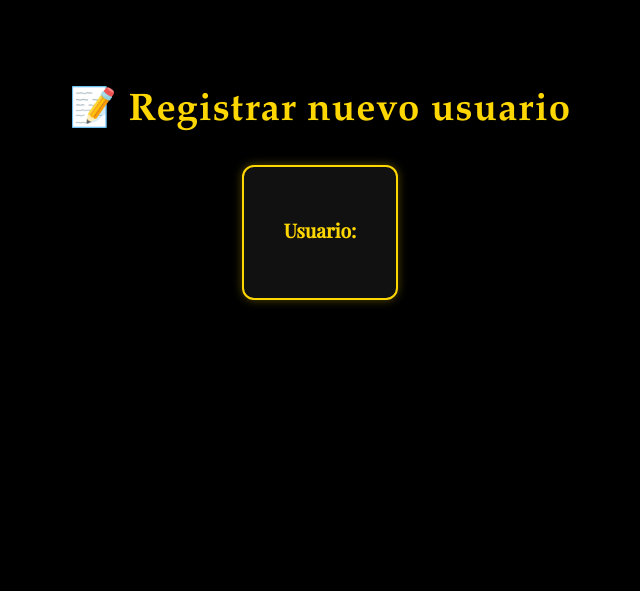
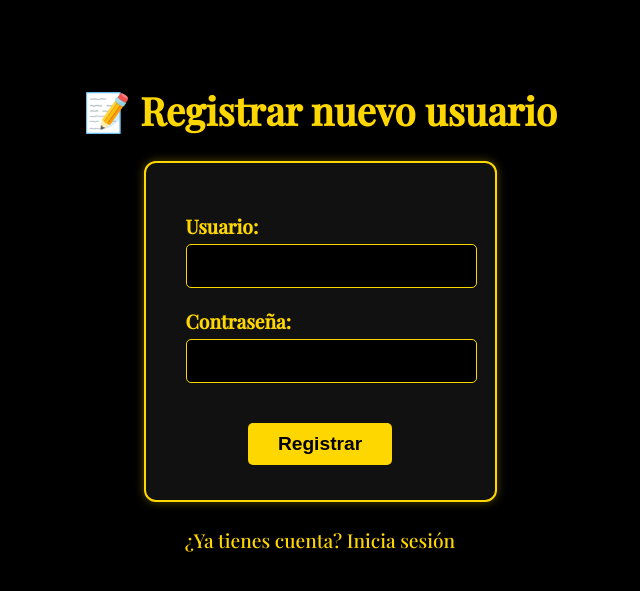
Before and after one commit to phoenixgabba/Agenda-Citas, a Flask app: page /register in a window 1280 px wide. Shown: the top 591 px of the page, without its empty margins (320-960 px from the left). Run offline with Flask 3, Linux system fonts and the light colour scheme.

Commit message:
Actualizar register.html

```diff
--- a/templates/register.html
+++ b/templates/register.html
@@ -13,13 +13,6 @@
             text-align: center;
             padding: 50px;
             font-size: 1.2em;
-        }
-        .titulo-gotico {
-            font-family: "Old English Text MT", "Palatino Linotype", "Lucida Blackletter", serif;
-            font-size: 2em;
-            font-weight: bold;
-            margin-bottom: 30px;
-            letter-spacing: 1px;
         }
         form {
             display: inline-block;
@@ -86,8 +79,29 @@
 </head>
 <body>
 
-    <h1 class="titulo-gotico">📝 Registrar nuevo usuario</h1>
+    <h1>📝 Registrar nuevo usuario</h1>
 
     <form action="/register" method="POST">
         <div class="form-group">
             <label for="usuario">Usuario:</label>
+            <input type="text" id="usuario" name="usuario" required />
+        </div>
+        <div class="form-group">
+            <label for="contrasena">Contraseña:</label>
+            <input type="password" id="contrasena" name="contrasena" required />
+        </div>
+        <button type="submit">Registrar</button>
+    </form>
+
+    {% with messages = get_flashed_messages(with_categories=true) %}
+        {% if messages %}
+            {% for category, message in messages %}
+                <p class="flash-message flash-{{ category }}">{{ message }}</p>
+            {% endfor %}
+        {% endif %}
+    {% endwith %}
+
+    <a href="/login">¿Ya tienes cuenta? Inicia sesión</a>
+
+</body>
+</html>
```
